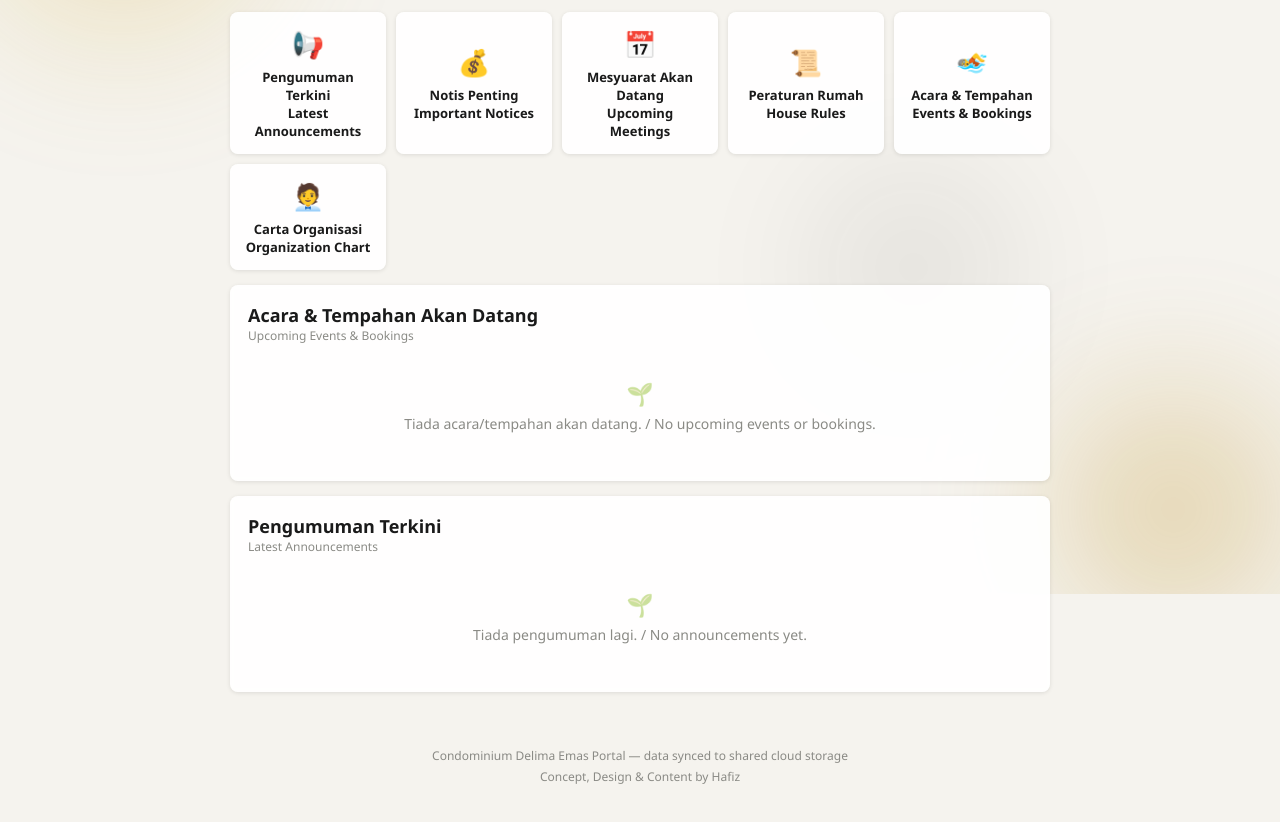
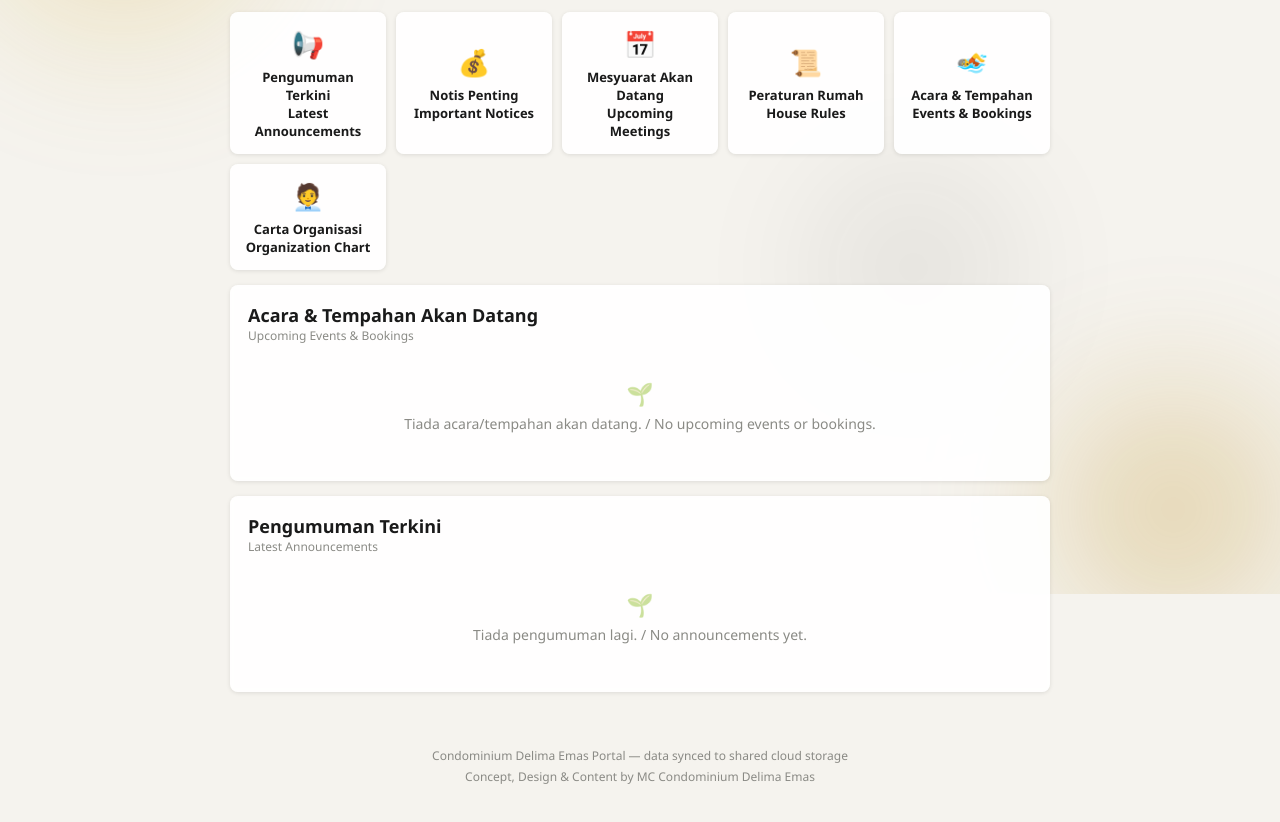
Before and after one commit to condominiumdelimaemas/communityportal, a plain HTML site: page index.html in a window 1280 px wide. Shown: the part 206-1028 px from the top of the page. Drawn offline with Linux system fonts and the light colour scheme; no server answers.

Commit message:
Update index.html

```diff
--- a/index.html
+++ b/index.html
@@ -1129,7 +1129,7 @@
 
 <footer>
   Condominium Delima Emas Portal — data synced to shared cloud storage
-  <div style="margin-top:4px;">Concept, Design &amp; Content by Hafiz</div>
+  <div style="margin-top:4px;">Concept, Design &amp; Content by MC Condominium Delima Emas</div>
 </footer>
 
 <script>
```
